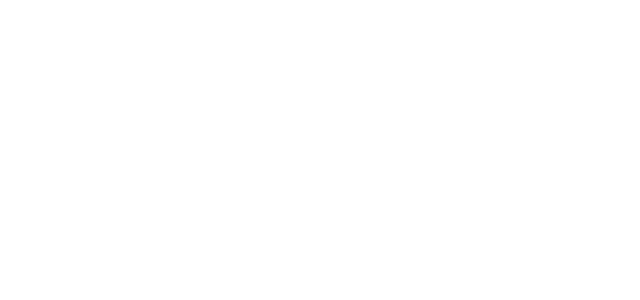
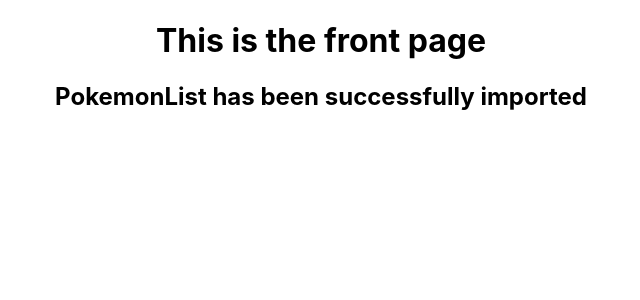
Before and after one commit to austinbhan/react-pokedex, a React (Create React App) app: page / in a window 1280 px wide. Shown: the top 300 px of the page, without its empty margins (319-959 px from the left). Built offline with nearby package versions, Linux system fonts and the light colour scheme.

Commit message:
PokemonList, pokemon.js, created and App.js imported

```diff
--- a/src/App.js
+++ b/src/App.js
@@ -1,9 +1,14 @@
 import './App.css';
+
+import PokemonList from './PokemonList';
 
 function App() {
   return (
     <div className="App">
-
+      <h1>This is the front page</h1>
+      <div className="pokemon">
+        <PokemonList />
+      </div>
     </div>
   );
 }
--- /dev/null
+++ b/src/PokemonList.js
@@ -0,0 +1,7 @@
+import React from 'react';
+
+export default function PokemonList() {
+  return (
+    <h2>PokemonList has been successfully imported</h2>
+  );
+}
```
Also changed, not shown: 1 other file (tests, documents, lock files or other folders).
